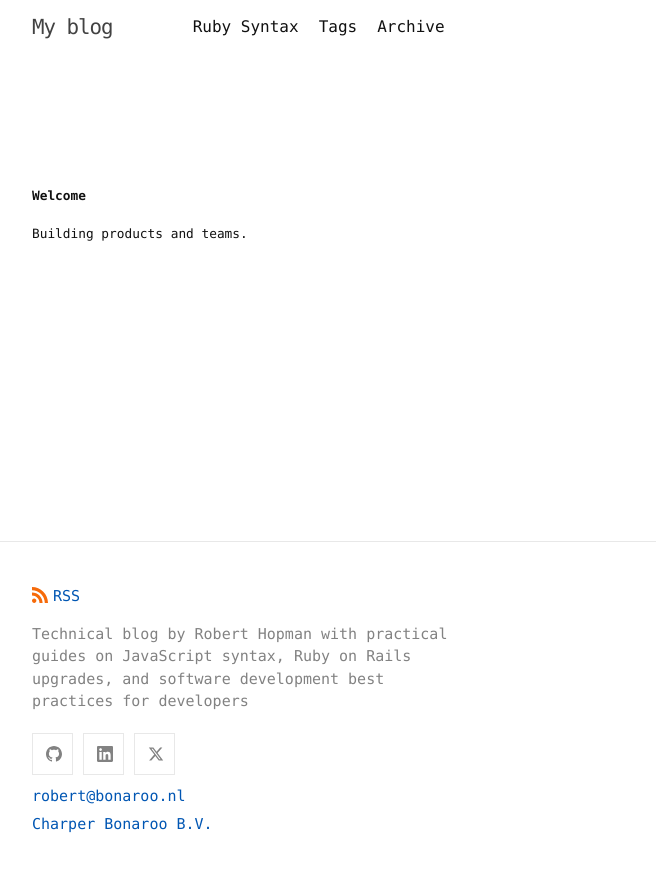
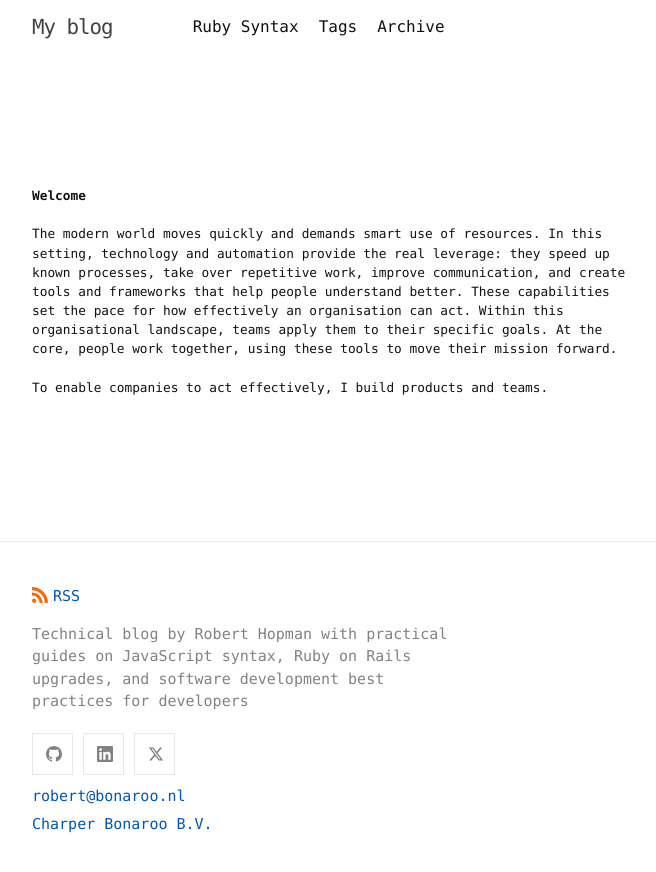
Before and after one commit to roberthopman/roberthopman.github.io, a Jekyll site: the page built from index.md, in a window 1280 px wide. Shown: the top 872 px of the page, without its empty margins (160-816 px from the left). Built offline with Jekyll 4.4.1, drawn with Linux system fonts in a browser that asks for light colours.

Commit message:
Add index text

```diff
--- a/_sass/minima/custom-styles.scss
+++ b/_sass/minima/custom-styles.scss
@@ -39,6 +39,10 @@
 .wrapper {
   max-width: 1200px;
   width: 70%;
+}
+
+.index-text {
+  max-width: 600px;
 }
 
 hr {
@@ -169,7 +173,7 @@ table td {
     align-items: center;
     gap: 6px;
 
-    > div {
+    >div {
       position: relative;
       height: 36px;
       width: 32px;
@@ -182,31 +186,88 @@ table td {
         transform: translateY(-1px);
       }
 
-      > svg {
+      >svg {
         height: 16px;
         fill: #d5d5d5;
         margin-top: 10px;
       }
     }
 
-    > div.facebook > svg { height: 18px; margin-top: 9px; }
-    > div.x > svg { height: 20px; margin-top: 8px; }
-    > div.linkedin > svg { height: 19px; margin-top: 7px; }
-    > div.pinterest > svg { height: 20px; margin-top: 9px; }
-    > div.mail > svg { height: 14px; margin-top: 11px; }
-    > div.hackernews > svg { height: 20px; margin-top: 9px; }
-    > div.reddit > svg { height: 18px; margin-top: 9px; }
-    > div.copylink > svg { height: 18px; margin-top: 9px; }
+    >div.facebook>svg {
+      height: 18px;
+      margin-top: 9px;
+    }
 
-    > div.facebook:hover > svg { fill: #3B5998; }
-    > div.x:hover > svg { fill: #000; }
-    > div.linkedin:hover > svg { fill: #0077b5; }
-    > div.pinterest:hover > svg { fill: #CB2027; }
-    > div.mail:hover > svg { fill: #7D7D7D; }
-    > div.hackernews:hover > svg { fill: #FF6601; }
-    > div.reddit:hover > svg { fill: #FF4500; }
-    > div.copylink:hover > svg { fill: #333; }
-    > div.copylink.copied > svg { fill: #28a745; }
+    >div.x>svg {
+      height: 20px;
+      margin-top: 8px;
+    }
+
+    >div.linkedin>svg {
+      height: 19px;
+      margin-top: 7px;
+    }
+
+    >div.pinterest>svg {
+      height: 20px;
+      margin-top: 9px;
+    }
+
+    >div.mail>svg {
+      height: 14px;
+      margin-top: 11px;
+    }
+
+    >div.hackernews>svg {
+      height: 20px;
+      margin-top: 9px;
+    }
+
+    >div.reddit>svg {
+      height: 18px;
+      margin-top: 9px;
+    }
+
+    >div.copylink>svg {
+      height: 18px;
+      margin-top: 9px;
+    }
+
+    >div.facebook:hover>svg {
+      fill: #3B5998;
+    }
+
+    >div.x:hover>svg {
+      fill: #000;
+    }
+
+    >div.linkedin:hover>svg {
+      fill: #0077b5;
+    }
+
+    >div.pinterest:hover>svg {
+      fill: #CB2027;
+    }
+
+    >div.mail:hover>svg {
+      fill: #7D7D7D;
+    }
+
+    >div.hackernews:hover>svg {
+      fill: #FF6601;
+    }
+
+    >div.reddit:hover>svg {
+      fill: #FF4500;
+    }
+
+    >div.copylink:hover>svg {
+      fill: #333;
+    }
+
+    >div.copylink.copied>svg {
+      fill: #28a745;
+    }
   }
 }
 
@@ -242,7 +303,7 @@ table td {
     flex-direction: column;
     gap: 10px;
 
-    > div {
+    >div {
       width: 36px;
       height: 36px;
       background: #f7f7f7;
--- a/index.md
+++ b/index.md
@@ -6,6 +6,11 @@ hide_author: true
 <div class="main">
   <div class="title">Welcome</div>
   <br>
-  <div>Building products and teams.</div>
+  <div class="index-text">
+    The modern world moves quickly and demands smart use of resources. In this setting, technology and automation provide the real leverage: they speed up known processes, take over repetitive work, improve communication, and create tools and frameworks that help people understand better. These capabilities set the pace for how effectively an organisation can act. Within this organisational landscape, teams apply them to their specific goals. At the core, people work together, using these tools to move their mission forward.
+  </div>
   <br>
+  <div class="index-text">
+      To enable companies to act effectively, I build products and teams.
+  </div>
 </div>
```
